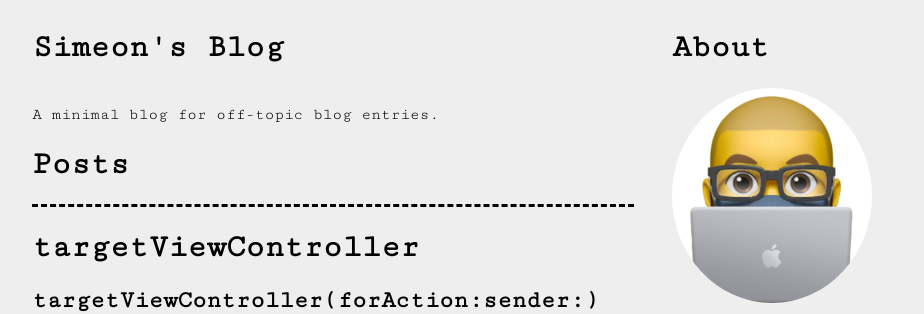
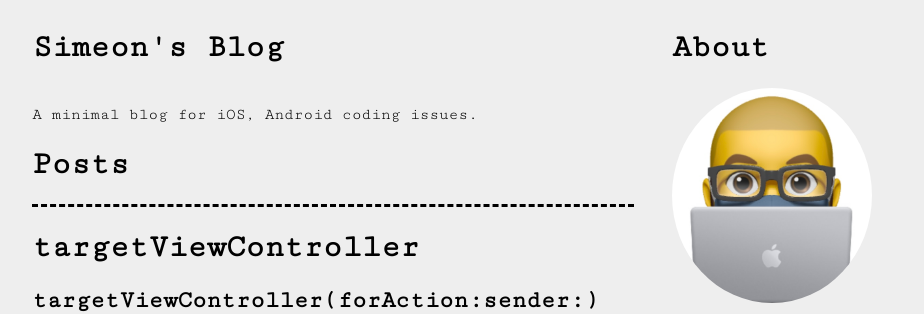
Before and after one commit to simeonlu/cocobyte, a Jekyll site: the page built from index.html, in a window 1280 px wide and 900 px high. Shown: the top 314 px of the window, without its empty margins (147-1071 px from the left). Built offline with Jekyll 4.4.1, drawn with Linux system fonts in a browser that asks for light colours; nearby versions of some CDN libraries; the list of posts is cut into pages by our own code.

Commit message:
Update _config.yml

```diff
--- a/_config.yml
+++ b/_config.yml
@@ -1,7 +1,7 @@
 ---
 title: Simeon's Blog
 baseurl: "/"
-desc: A minimal blog for off-topic blog entries.
+desc: A minimal blog for iOS, Android coding issues.
 about: Father, Husband & Coder
 image: images/slyu.jpg
 excerpt_separator: "<!-- more -->"
```
